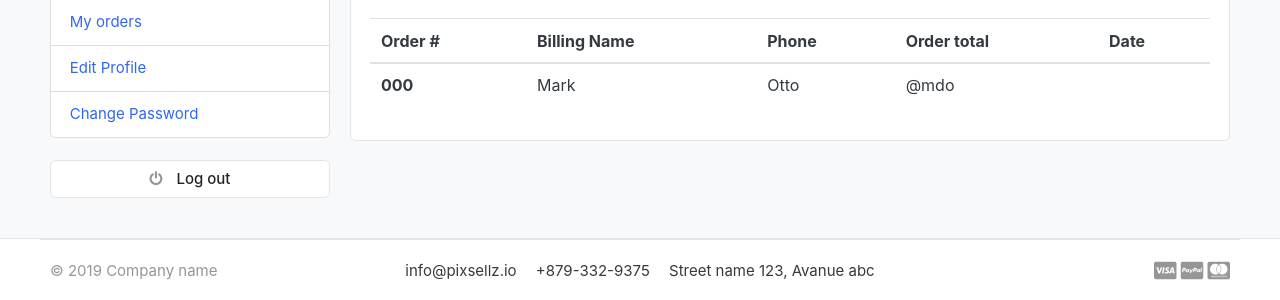
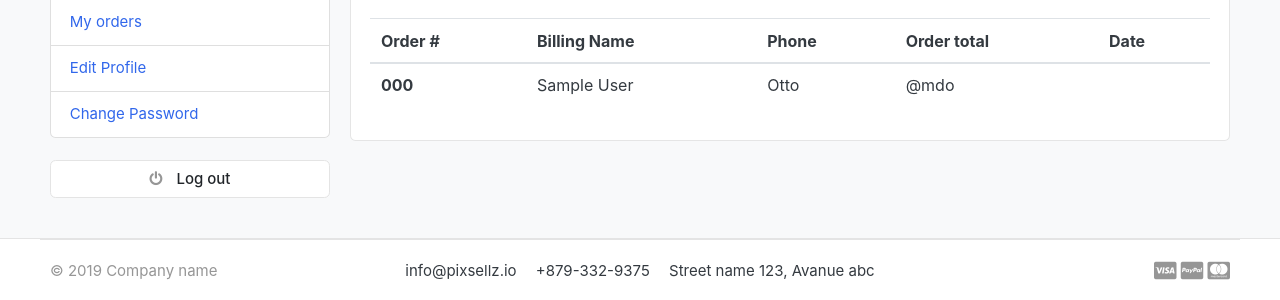
Before and after one commit to RobertoRP101/ecommerceOnline, a Django app: page /accounts/my_orders/ in a window 1280 px wide. Shown: the part 210-510 px from the top of the page. Run offline with Django 5.2, Linux system fonts and the light colour scheme; a user stored in the database is signed in; tables that the repository leaves empty hold one stand-in row (values such as "Sample post"); parts of the project's set-up code (start-up, migrations or seed data) failed here and were passed over; some libraries are stand-ins or nearby versions; some web fonts are replaced.

Commit message:
full name displayed on mmy orders page

```diff
--- a/templates/accounts/my_orders.html
+++ b/templates/accounts/my_orders.html
@@ -29,7 +29,7 @@
                                 {% for order in orders %}
                                 <tr>
                                   <th scope="row"> {{order.order_number}} </th>
-                                  <td>Mark</td>
+                                  <td> {{order.full_name}} </td>
                                   <td>Otto</td>
                                   <td>@mdo</td>
                                 </tr>
```
